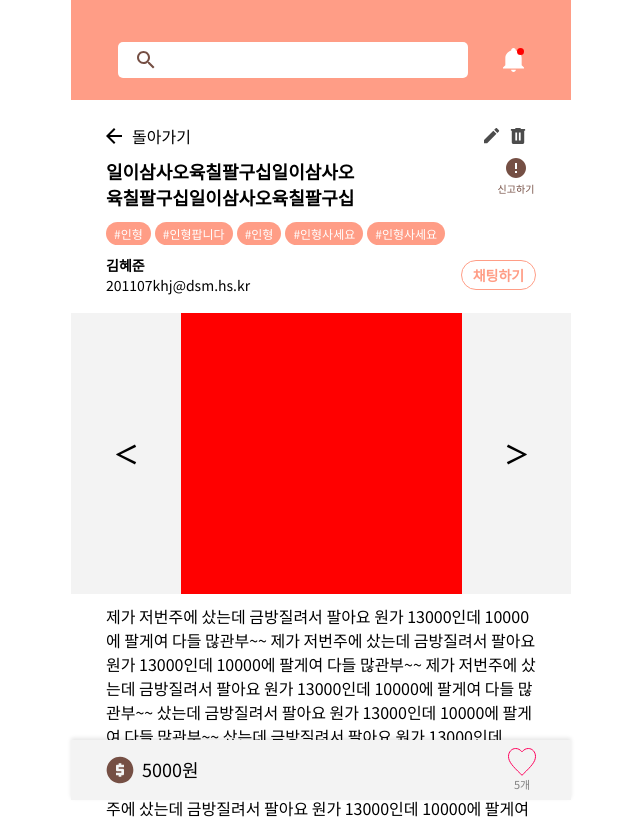
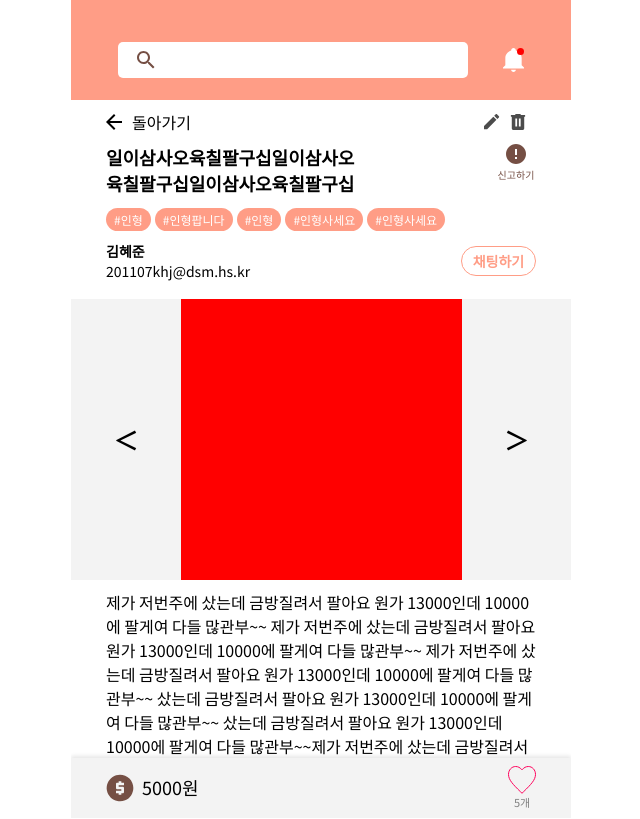
Before and after one commit to TEAM-Tn1/NUGUNA_Client, a React (Create React App) app: page /view/post in a window 1280 px wide. Shown: the top 819 px of the page, without its empty margins (319-959 px from the left). Built offline with nearby package versions, Linux system fonts and the light colour scheme; the HTML template or start-up script is replaced by a standard one.

Commit message:
[FIX] 내용과 헤더가 한몸으로 되어버리는 문제 수정

```diff
--- a/src/components/detailPost/DetailPost.tsx
+++ b/src/components/detailPost/DetailPost.tsx
@@ -18,8 +18,9 @@ const DetailPost = () => {
   }, [isOpenModal]);
 
   return (
+    <>
+      <Header />
       <S.DetailPost>
-      <Header />
         <S.ContentBox>
           {openPostDeleteModal}
           <S.TopLine>
@@ -39,6 +40,7 @@ const DetailPost = () => {
           />
         </S.ContentBox>
       </S.DetailPost>
+    </>
   );
 };
 
--- a/src/components/detailPost/style/index.ts
+++ b/src/components/detailPost/style/index.ts
@@ -3,17 +3,17 @@ import { color } from '../../../style';
 
 export const DetailPost = styled.div`
   max-width: 500px;
-  height: 100vh;
+  height: calc(100vh - 100px);
   margin: 0 auto;
+  margin-top: 100px;
 `;
 
 export const ContentBox = styled.div`
   width: 100%;
-  min-width: 375px;
   max-width: 500px;
-  height: 760px;
+  height: 718px;
+  overflow-y: auto;
   position: relative;
-  padding-top: 124px;
 `;
 
 export const TopLine = styled.div`
@@ -21,7 +21,7 @@ export const TopLine = styled.div`
   display: flex;
   justify-content: space-between;
   align-items: center;
-  margin: 0 auto;
+  margin: 10px auto;
   > div {
     display: flex;
     align-items: center;
@@ -136,7 +136,6 @@ export const PostImgSlider = styled.div`
   display: flex;
   justify-content: space-evenly;
   align-items: center;
-  /* gap: 3%; */
   > p {
     cursor: pointer;
     font-size: 24px;
@@ -153,9 +152,7 @@ export const PostImg = styled.div`
 export const PostContent = styled.p`
   width: 86%;
   font-size: 16px;
-  margin: 0 auto;
-  margin-top: 10px;
-  padding-bottom: 70px;
+  margin: 10px auto;
 `;
 
 export const DetailPostFooter = styled.footer`
@@ -163,7 +160,7 @@ export const DetailPostFooter = styled.footer`
   max-width: 500px;
   height: 60px;
   display: flex;
-  position: fixed;
+  position: sticky;
   box-shadow: 0px -2px 4px rgba(0, 0, 0, 0.1);
   bottom: calc(constant(safe-area-inset-bottom) + 0px);
   bottom: calc(env(safe-area-inset-bottom) + 0px);
```
Also changed, not shown: src/components/detailPost/DetailContent.tsx (+12 -9 lines). Lines whose indentation alone changed are shown as unchanged.
